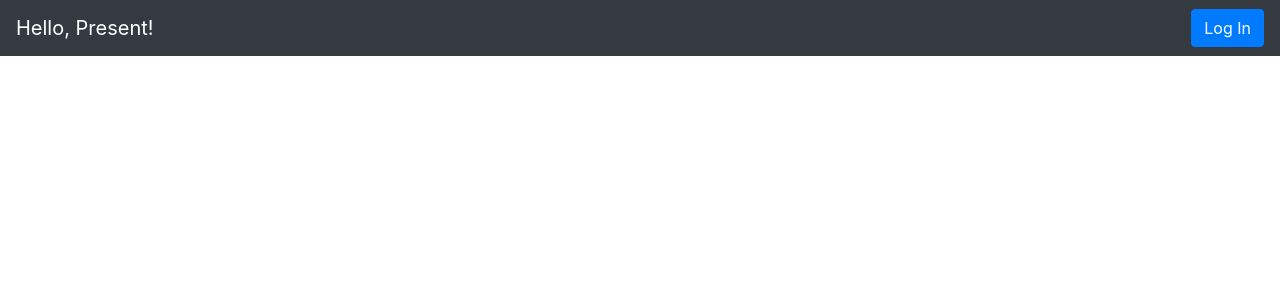
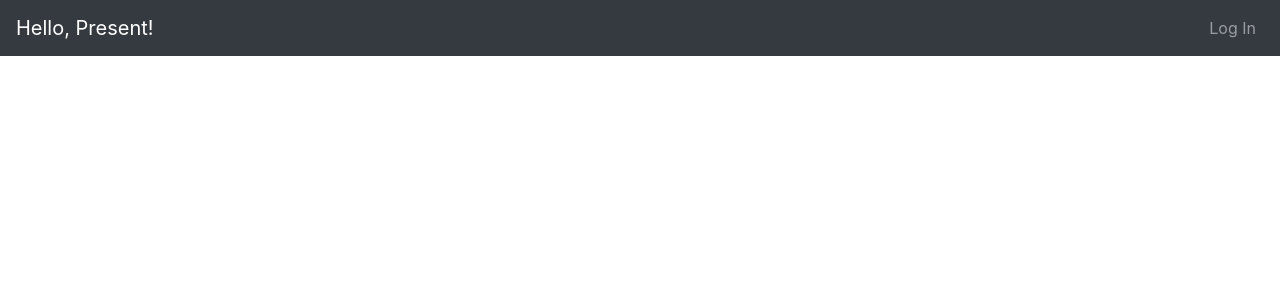
Before and after one commit to etweedt/hellopresent-ui, a React (Create React App) app: page / in a window 1280 px wide. Shown: the top 300 px of the page. Built offline with nearby package versions, Linux system fonts and the light colour scheme; no server answers; what auth0-js would draw is missing.

Commit message:
Fixed navbar

```diff
--- a/src/components/navbar.js
+++ b/src/components/navbar.js
@@ -2,17 +2,13 @@ import React from "react";
 import PropTypes from "prop-types";
 import { connect } from "react-redux";
 import {
-  Button,
   Collapse,
   Nav,
   Navbar,
   NavItem,
-  // NavLink,
+  NavLink,
   NavbarBrand,
-  NavbarToggler,
-  DropdownToggle,
-  DropdownMenu,
-  UncontrolledDropdown
+  NavbarToggler
 } from "reactstrap";
 import { NavLink as Link } from "react-router-dom";
 import * as authActions from "../actions/authActions";
@@ -61,7 +57,7 @@ export class navbarContainer extends React.Component {
         <Collapse isOpen={navbarIsOpen} navbar>
           {auth.isAuthenticated() ? (
             <Nav navbar>
-              {/* <NavItem>
+              <NavItem>
                 <NavLink
                   tag={Link}
                   to="/drone-plugins"
@@ -69,39 +65,35 @@ export class navbarContainer extends React.Component {
                 >
                   Drone Plugins
                 </NavLink>
-              </NavItem> */}
+              </NavItem>
+              <NavItem>
+                <NavLink>Test</NavLink>
+              </NavItem>
             </Nav>
           ) : null}
           <div className="dropdown-divider d-md-none" />
-          <Nav className="ml-auto" navbar>
-            {auth.isAuthenticated() ? (
-              <UncontrolledDropdown className="d-none d-md-block" inNavbar nav>
-                <DropdownToggle nav>
-                  <img
-                    src={authInfo.picture}
-                    alt="Auth profile user"
-                    className="navbar__profile-image"
-                    height="26"
-                  />
-                </DropdownToggle>
-                <DropdownMenu right>
-                  <div className="px-4 py-2">
-                    <div className="navbar__email">{authInfo.email}</div>
-                    <div className="dropdown-divider" />
-                    <Button color="danger" size="sm" onClick={auth.logout}>
-                      Log Out
-                    </Button>
-                  </div>
-                </DropdownMenu>
-              </UncontrolledDropdown>
-            ) : (
+        </Collapse>
+        <Collapse isOpen={navbarIsOpen} navbar>
+          {auth.isAuthenticated() ? (
+            <Nav navbar className="ml-auto">
               <NavItem>
-                <Button color="primary" onClick={auth.login}>
+                <NavLink onClick={auth.logout} className="clickable">
+                  Log Out
+                </NavLink>
+              </NavItem>
+              <NavItem>
+                <NavLink className="active">{authInfo.email}</NavLink>
+              </NavItem>
+            </Nav>
+          ) : (
+            <Nav navbar className="ml-auto">
+              <NavItem>
+                <NavLink onClick={auth.login} className="clickable">
                   Log In
-                </Button>
+                </NavLink>
               </NavItem>
-            )}
-          </Nav>
+            </Nav>
+          )}
         </Collapse>
       </Navbar>
     );
--- a/src/index.css
+++ b/src/index.css
@@ -12,3 +12,7 @@ code {
   font-family: source-code-pro, Menlo, Monaco, Consolas, "Courier New",
     monospace;
 }
+
+.clickable {
+  cursor: pointer;
+}
```
